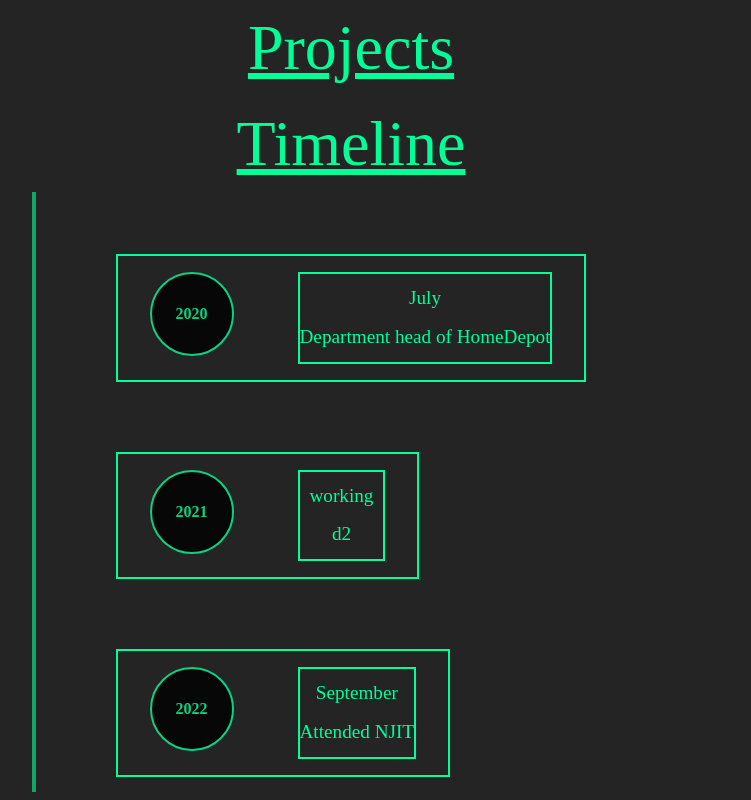
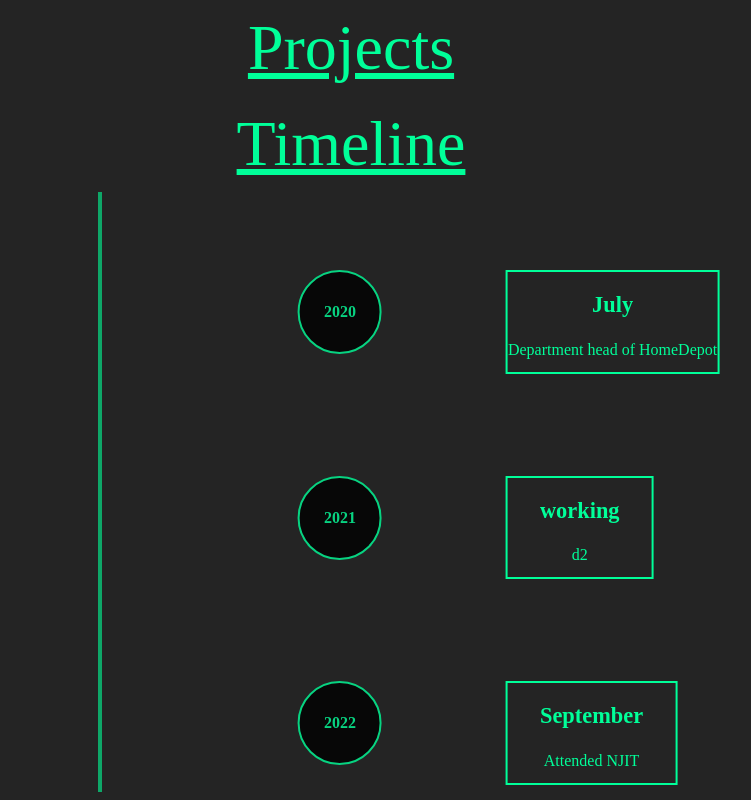
Before and after one commit to ZacharyGonzalez/Portfolio, a React (Vite) app: page / in a window 1280 px wide. Shown: the part 1829-2629 px from the top of the page, without its empty margins (289-1040 px from the left). Built offline with nearby package versions, Linux system fonts and the light colour scheme.

Commit message:
changed achievements and timeline

```diff
--- a/src/features/bio/components/achievements/achievements.css
+++ b/src/features/bio/components/achievements/achievements.css
@@ -1,4 +1,4 @@
 .achievements {
     display: flex;
-    font-size: large;
+    padding:1rem 2rem
     }
--- a/src/features/bio/components/achievements/components/card/card.css
+++ b/src/features/bio/components/achievements/components/card/card.css
@@ -4,13 +4,11 @@
 }
 
 .title {
-  font-size: 20px;
-  padding: 10px;
-  text-decoration: none !important;
+  font-weight: bolder;
+  padding: 1rem 2rem;
 }
 
 .info {
   font-size: 20px;
   align-content: center;
-  text-decoration: none !important;
 }
--- a/src/features/timeline/components/branch/container.css
+++ b/src/features/timeline/components/branch/container.css
@@ -4,7 +4,7 @@
     position: relative;
     width: fit-content;
     margin: 2rem 0;
-    align-items: start;
     padding:20px;
     gap:70px;
+    align-items: start;
 }
--- a/src/features/timeline/components/event/event.css
+++ b/src/features/timeline/components/event/event.css
@@ -2,8 +2,8 @@
     display: flex;
     align-items:start;
     color: #00ff99;
-    border: 2px solid hsl(156, 100%, 50%);
     top:0;
+    gap:60px
 }
 
 .year {
@@ -17,13 +17,12 @@
     line-height: 80px;
     font-size: 1.2rem;
     font-weight: bold;
-    margin: 0 auto;
-    z-index: 2;
-    position: relative;
     opacity: 0.8;
     font-size: 1rem;
     margin: 1rem 2rem;
-
+}
+.year:hover{
+    transform: scale(1.3);
 }
 
 .event-item {
@@ -34,13 +33,16 @@
     border: 2px solid hsl(156, 100%, 50%);
     margin: 1rem 2rem;
 }
+.event-item:hover{
+    transform: scale(1.5)
+}
 
 .title {
     color: #00ff99;
-    font-size: 1.2rem;
+    font-size: 1.4rem;
 }
 
 .desc {
     color: #00ff99;
-    font-size: 1.2rem;
+    font-size: 1rem;
 }
--- a/src/features/timeline/components/timelineRuler/timelineRuler.css
+++ b/src/features/timeline/components/timelineRuler/timelineRuler.css
@@ -2,8 +2,8 @@
     display: flex;
     flex-direction: column;
     position: relative;
-    align-items:center;
     padding:10px;
+    align-items: center;
 }
 
 .line-ruler::before {
@@ -13,6 +13,8 @@
     background: rgba(0, 255, 150, 0.6);
     top: 0;
     bottom: 0;
-    left: 25%;
-    margin-left: -3px;
+    left:30%
 }
+.container{
+    transform: translateX(30%);
+}
```
